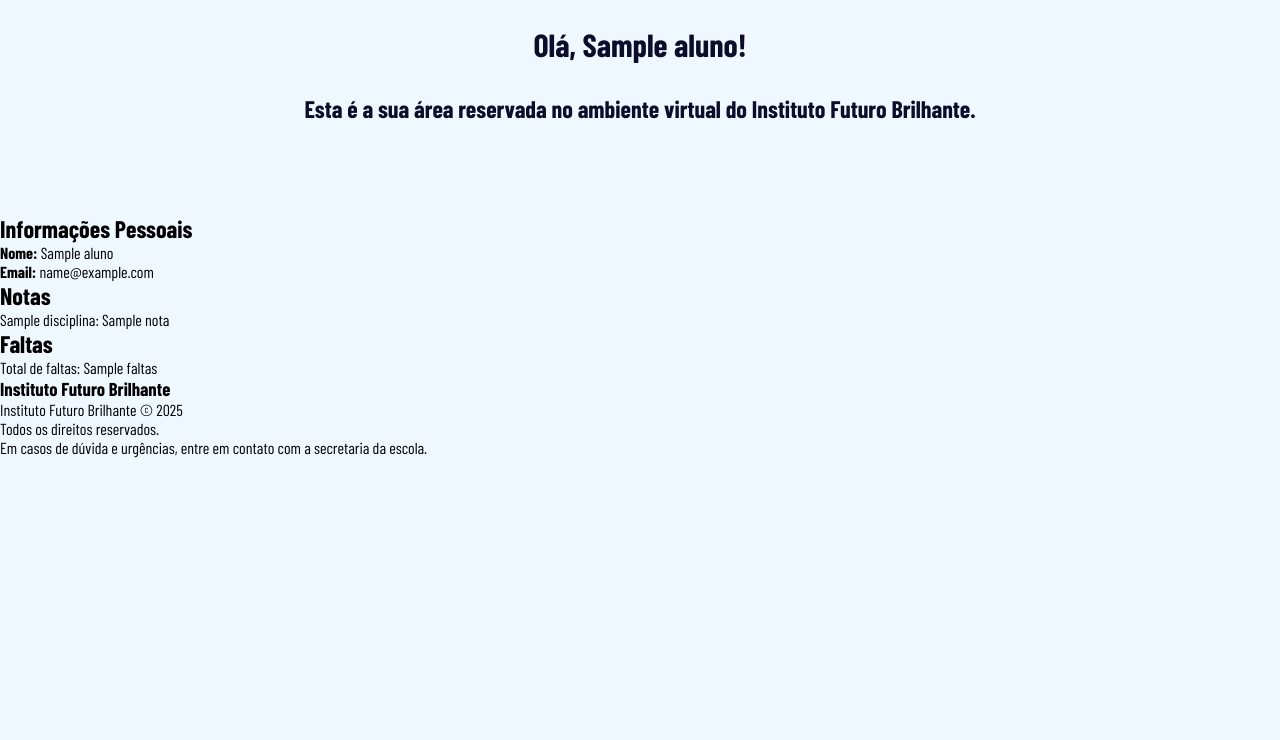
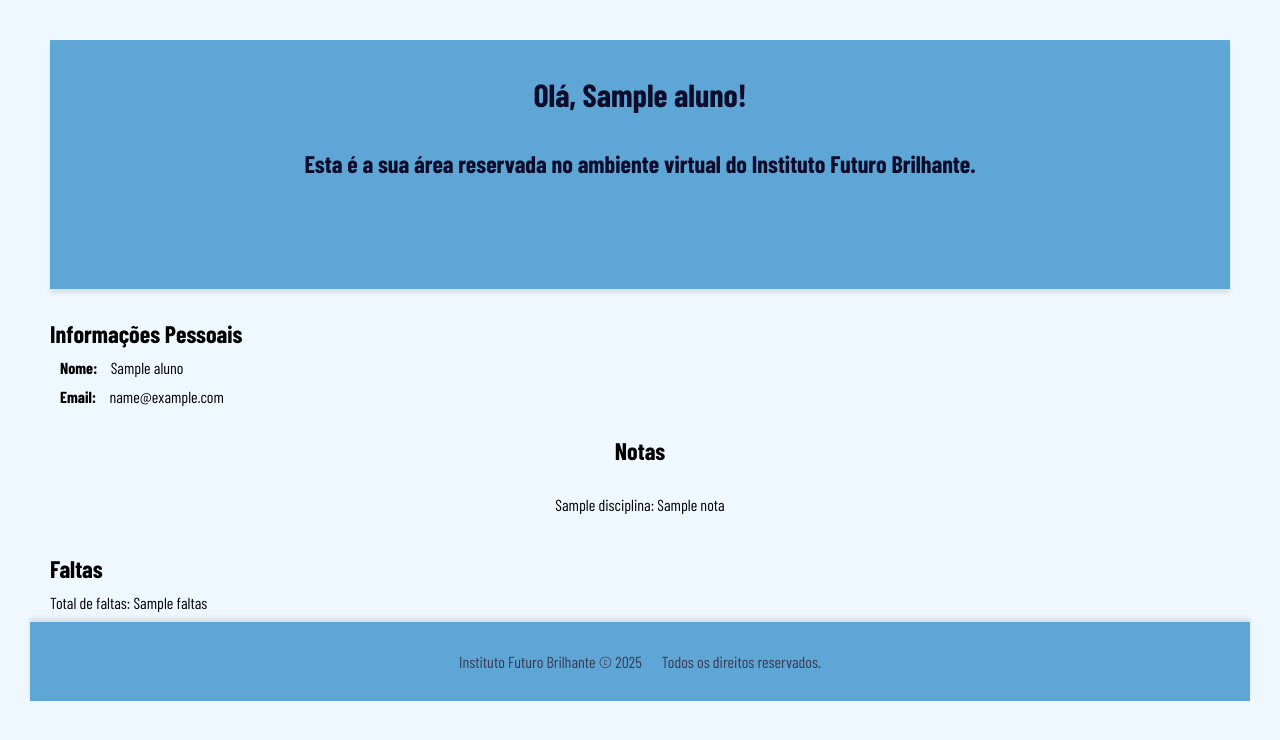
Before and after one commit to livianev/School_WebApp, a Flask app: template templates/aluno.html in a window 1280 px wide. Shown: the top 740 px of the page. Run offline with Flask 3, Linux system fonts and the light colour scheme; the template is opened without the code that fills it: most values are stand-ins (such as "Sample title", 1, 10 or a date in 2020); some web fonts are replaced.

Commit message:
area privada

```diff
--- a/database_ic/banco.py
+++ b/database_ic/banco.py
@@ -84,8 +84,6 @@ for aluno_id in range(1, 31): # IDs dos alunos de 1 a 30
         nota = round(random.uniform(0.0, 10.0), 1) # nota entre 0.0 e 10.0
         if nota >=7.0:
             aprovacao = 'Aprovado'
-        elif nota >= 5.0:
-            aprovacao = 'Em Recuperação'
         else:
             aprovacao = 'Reprovado'
 
--- a/static/aluno.css
+++ b/static/aluno.css
@@ -1,5 +1,5 @@
 * {
-  margin: 0;
+  margin: 10px;
   padding: 0;
   box-sizing: border-box;
 }
@@ -7,6 +7,15 @@
 body {
   font-family: "Barlow Condensed", sans-serif;
   background-color: #f0f8ff;
+}
+
+header {
+  background-color: #5ea6d6;
+  padding: 10px 30px;
+  box-shadow: 0 4px 4px rgba(0, 0, 0, 0.1);
+  align-items: center;
+  justify-content: center;
+  margin: 30px;
 }
 
 h1 {
@@ -25,4 +34,32 @@
   align-items: center;
   height: 15vh;
   margin-top: 5px;
+}
+
+.notas {
+  display: flex;
+  flex-direction: column;
+  align-items: center;
+  justify-content: center;
+  margin: 20px;
+}
+.notas ul {
+  list-style: none;
+}
+
+footer {
+  background-color: #5ea6d6;
+  box-shadow: 0 -4px 4px rgba(0, 0, 0, 0.1);
+  padding: 10px;
+  display: flex;
+  flex-direction: column;
+  justify-content: center;
+  align-items: center;
+}
+footer ul {
+  list-style: none;
+  display: flex;
+}
+footer li {
+  color: rgb(58, 58, 83);
 }/*# sourceMappingURL=aluno.css.map */
--- a/static/aluno.scss
+++ b/static/aluno.scss
@@ -1,5 +1,5 @@
 * {
-    margin: 0;
+    margin: 10px;
     padding: 0;
     box-sizing: border-box;
 }
@@ -7,6 +7,16 @@
 body {
     font-family: "Barlow Condensed", sans-serif;
     background-color: #f0f8ff;
+}
+
+header {
+    background-color: #5ea6d6;
+    padding: 10px 30px;
+    box-shadow: 0 4px 4px rgba(0, 0, 0, 0.1);
+    align-items: center;
+    justify-content: center;
+    margin: 30px;
+
 }
 
 h1 {
@@ -20,7 +30,8 @@ h1 {
 
 }
 
-.subtitulo-boas-vindas{
+
+.subtitulo-boas-vindas {
     font-size: 1.5rem;
     color: rgb(13, 13, 43);
     text-align: center;
@@ -28,3 +39,35 @@ h1 {
     height: 15vh;
     margin-top: 5px;
 }
+
+.notas {
+    display: flex;
+    flex-direction: column;
+    align-items: center;
+    justify-content: center;
+    margin: 20px;
+
+    ul{
+        list-style: none;
+    }
+}
+
+footer {
+    background-color: #5ea6d6;
+    box-shadow: 0 -4px 4px rgba(0, 0, 0, 0.1);
+    padding: 10px;
+
+    display: flex;
+    flex-direction: column;
+    justify-content: center;
+    align-items: center;
+
+    ul {
+        list-style: none;
+        display: flex;
+    }
+
+    li{
+        color: rgb(58, 58, 83);
+    }
+}
--- a/templates/aluno.html
+++ b/templates/aluno.html
@@ -19,13 +19,13 @@
     </header>
 
     <main>
-        <section>
+        <section class="informacoes-pessoais">
             <h2 class="titulo-informacoes">Informações Pessoais</h2>
             <p><strong>Nome:</strong> {{ aluno.nome }}</p>
             <p><strong>Email:</strong> {{ aluno.email }}</p>
         </section>
 
-        <section>
+        <section class="notas">
             <h2 class="titulo-notas">Notas</h2>
             <ul>
                 {% for disciplina, nota in aluno.notas %}
@@ -42,16 +42,13 @@
 
 
     <footer>
-        <h3>Instituto Futuro Brilhante</h3>
         <ul>
         <li>Instituto Futuro Brilhante &copy; 2025</li>
         <li>Todos os direitos reservados.</li>
-        <li>Em casos de dúvida e urgências, entre em contato com a secretaria da escola.</li>
     </ul>
     </footer>
 
 </body>
 
 
-
 </html>
```
Also changed, not shown: exportar_csv.py (added, +30 -0 lines), database_ic/meu_banco.db, meu_banco.db (added), 1 other file.
